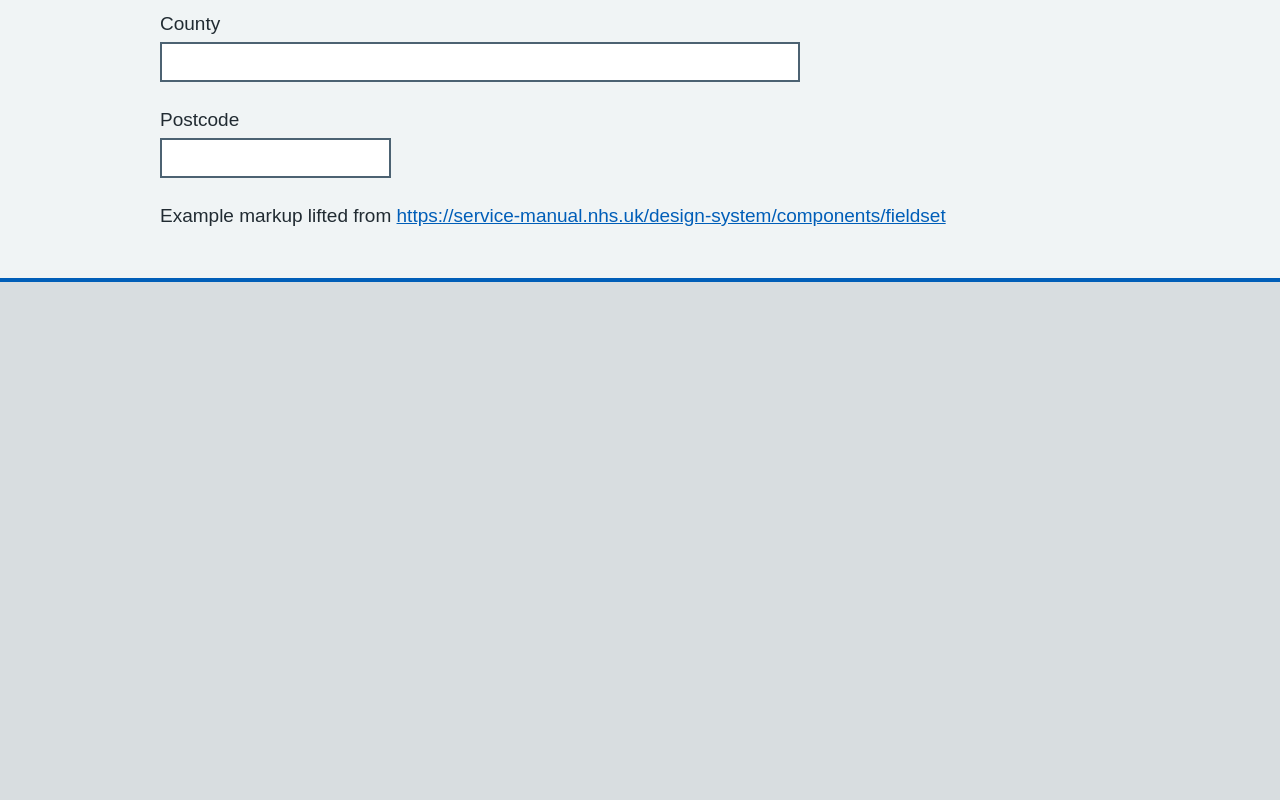
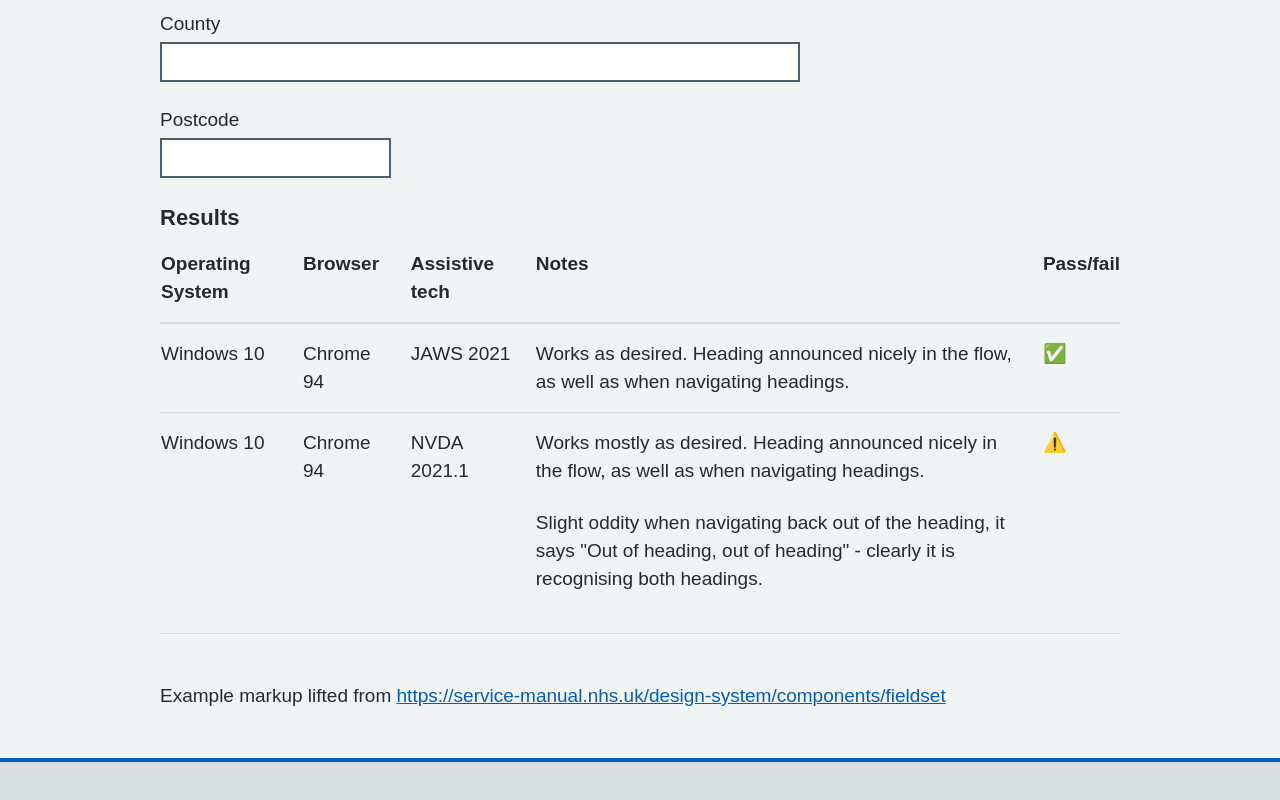
Before and after one commit to NHS-DUEC/headings-inside-legends-test-cases, a plain HTML site: page headings-inside-legends-with-aria-role-and-heading.html in a window 1280 px wide. Shown: the part 821-1621 px from the top of the page. Before the commit the page ends 1167 px from the top, so only its background shows below. Drawn offline with Linux system fonts and the light colour scheme; a web font is replaced by a local one.

Commit message:
Add initial test results

```diff
--- a/headings-inside-legends-with-aria-role-and-heading.html
+++ b/headings-inside-legends-with-aria-role-and-heading.html
@@ -92,6 +92,41 @@
           </div>
         </fieldset>
 
+        <table>
+          <caption>
+            Results
+          </caption>
+          <thead>
+            <tr>
+              <th>Operating System</th>
+              <th>Browser</th>
+              <th>Assistive tech</th>
+              <th>Notes</th>
+              <th>Pass/fail</th>
+            </tr>
+          </thead>
+          <tr>
+            <td>Windows 10</td>
+            <td>Chrome 94</td>
+            <td>JAWS 2021</td>
+            <td>Works as desired. Heading announced nicely in the flow, as well as when navigating headings.</td>
+            <td>✅</td>
+          </tr>
+          <tr>
+            <td>Windows 10</td>
+            <td>Chrome 94</td>
+            <td>NVDA 2021.1</td>
+            <td>
+              <p>Works mostly as desired. Heading announced nicely in the flow, as well as when navigating headings.</p>
+              <p>
+                Slight oddity when navigating back out of the heading, it says "Out of heading, out of heading" -
+                clearly it is recognising both headings.
+              </p>
+            </td>
+            <td>⚠️</td>
+          </tr>
+        </table>
+
         <p>
           Example markup lifted from
           <a href="https://service-manual.nhs.uk/design-system/components/fieldset"
```
Also changed, not shown: headings-inside-legends-with-aria-role-only.html (+29 -0 lines).
